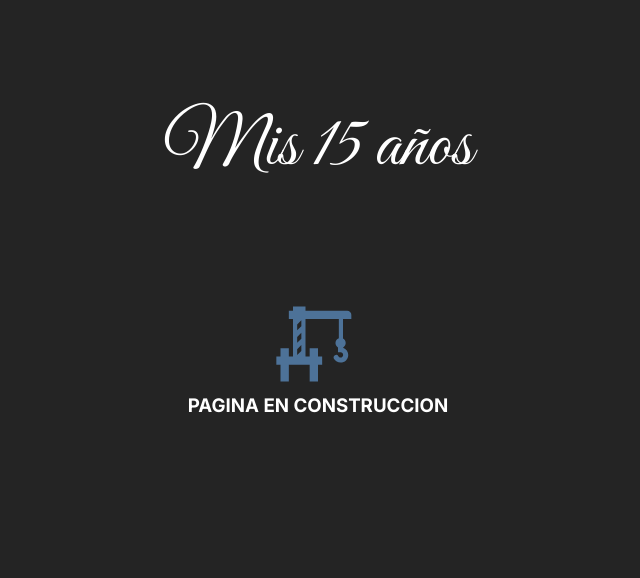
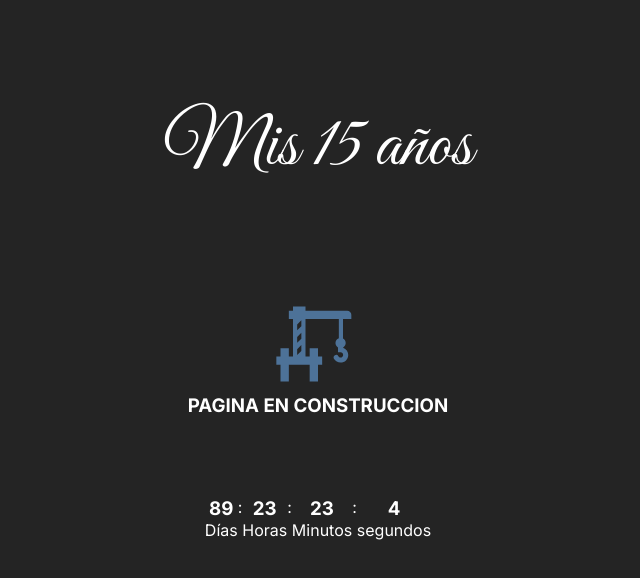
Before and after one commit to 15gio/micumplea-os, a React (Vite) app: page / in a window 1280 px wide. Shown: the top 578 px of the page, without its empty margins (322-962 px from the left). Built offline with nearby package versions, Linux system fonts and the light colour scheme.

Commit message:
cuenta regresiva

```diff
--- a/package.json
+++ b/package.json
@@ -6,7 +6,7 @@
   "scripts": {
     "dev": "vite",
     "build": "vite build",
-    "deploy": "gh-pages -d build",
+    "deploy": "gh-pages -d dist",
     "lint": "eslint . --ext js,jsx --report-unused-disable-directives --max-warnings 0",
     "preview": "vite preview"
   },
--- a/src/App.jsx
+++ b/src/App.jsx
@@ -2,6 +2,7 @@ import { useState } from 'react'
 import reactLogo from './assets/react.svg'
 import './App.css'
 import Construccion from './components/Construccion/Construccion'
+import CuentaRegresiva from './components/CuentaRegresiva/CuentaRegresiva'
 
 function App() {
   const [count, setCount] = useState(0)
@@ -9,6 +10,7 @@ function App() {
   return (
     <>
       <Construccion/>
+      <CuentaRegresiva/>
     </>
   )
 }
--- /dev/null
+++ b/src/components/CuentaRegresiva/CuentaRegresiva.css
@@ -0,0 +1,11 @@
+.countdown-container{
+    display: flex;
+    justify-content: center;
+    margin-top: 80px;
+}
+
+.timer-info{
+    display: flex;
+    flex-direction: column;
+    align-items: center;
+}
--- a/src/components/CuentaRegresiva/CuentaRegresiva.jsx
+++ b/src/components/CuentaRegresiva/CuentaRegresiva.jsx
@@ -1,8 +1,72 @@
-import React from 'react'
+import React, { useEffect, useRef, useState } from 'react'
+import './CuentaRegresiva.css'
 
 const CuentaRegresiva = () => {
+
+  const [timerDays, setTimerDays] = useState('00');
+  const [timerHours, setTimerHours] = useState('00');
+  const [timerMinutes, setTimerMinutes] = useState('00');
+  const [timerSeconds, setTimerSeconds] = useState('00');
+
+  let interval = useRef();
+
+  const date = new Date("Aug 3 2024 21:00").getTime();
+
+  const  startTimer = ()=>{
+
+    interval = setInterval(()=>{
+
+      const now = new Date().getTime();
+      const distance = date- now;
+
+      const days = Math.floor(distance/(1000*60*60*24));
+      const hours = Math.floor((distance%(1000*60*60*24))/(1000*60*60));
+      const minutes = Math.floor((distance%(1000*60*60))/(1000*60));
+      const seconds = Math.floor((distance%(1000*60))/1000)
+
+      if(distance < 0){
+        clearInterval(interval.current);
+      }else{
+        setTimerDays(days);
+        setTimerHours(hours);
+        setTimerMinutes(minutes);
+        setTimerSeconds(seconds);
+      }
+
+    },1000)
+  }
+
+  useEffect(()=>{
+    startTimer()
+    return()=>{
+      clearInterval(interval.current)
+    }
+  })
+
+
+
   return (
-    <div>CuentaRegresiva</div>
+    <div className='countdown-container'>
+      <section className='timer-info'>
+        <h3>{timerDays}</h3>
+        <p>Días</p>
+      </section>
+      <span>:</span>
+      <section className='timer-info'>
+        <h3>{timerHours}</h3>
+        <p>Horas</p>
+      </section>
+      <span>:</span>
+      <section className='timer-info'>
+        <h3>{timerHours}</h3>
+        <p>Minutos</p>
+      </section>
+      <span>:</span>
+      <section className='timer-info'>
+        <h3>{timerSeconds}</h3>
+        <p>segundos</p>
+      </section>
+    </div>
   )
 }
 
```
